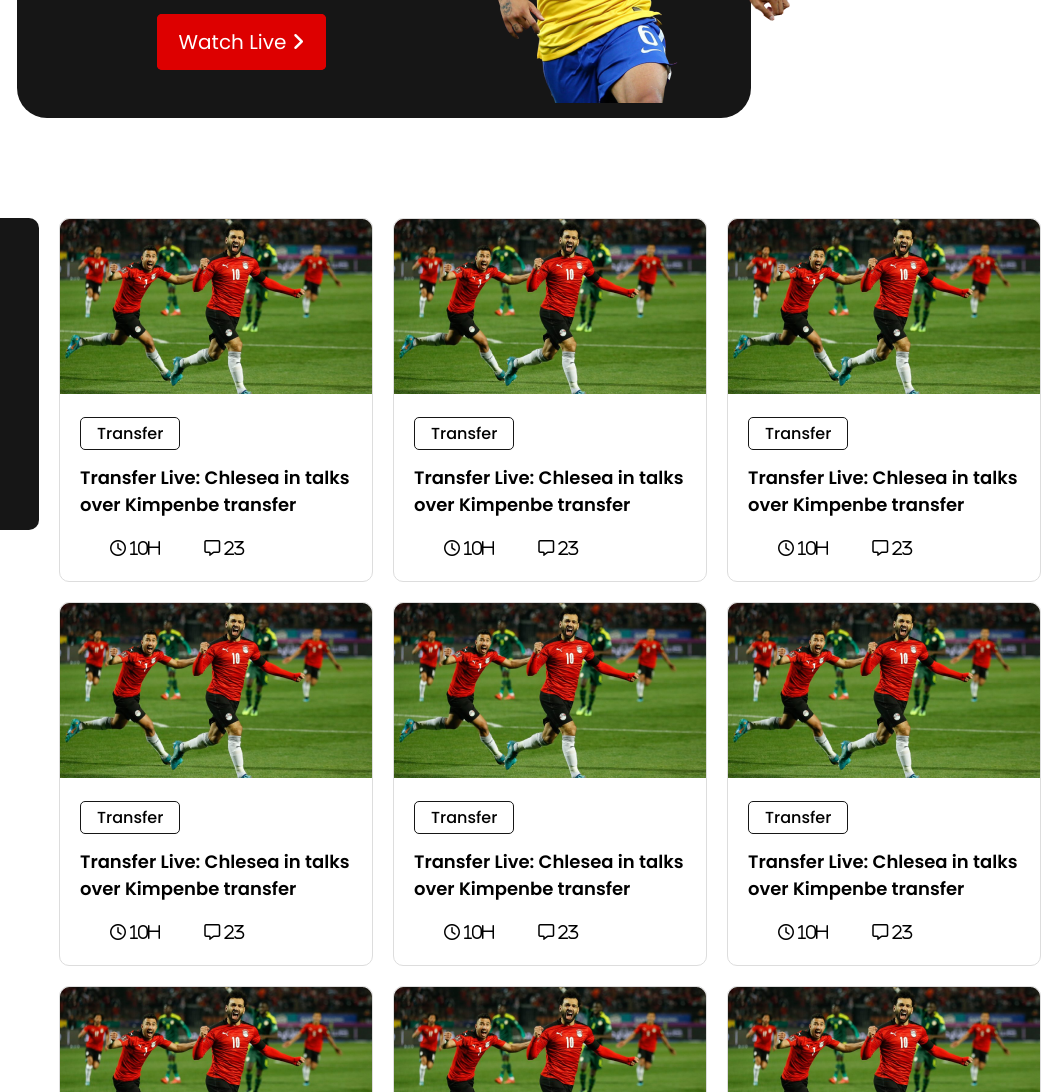
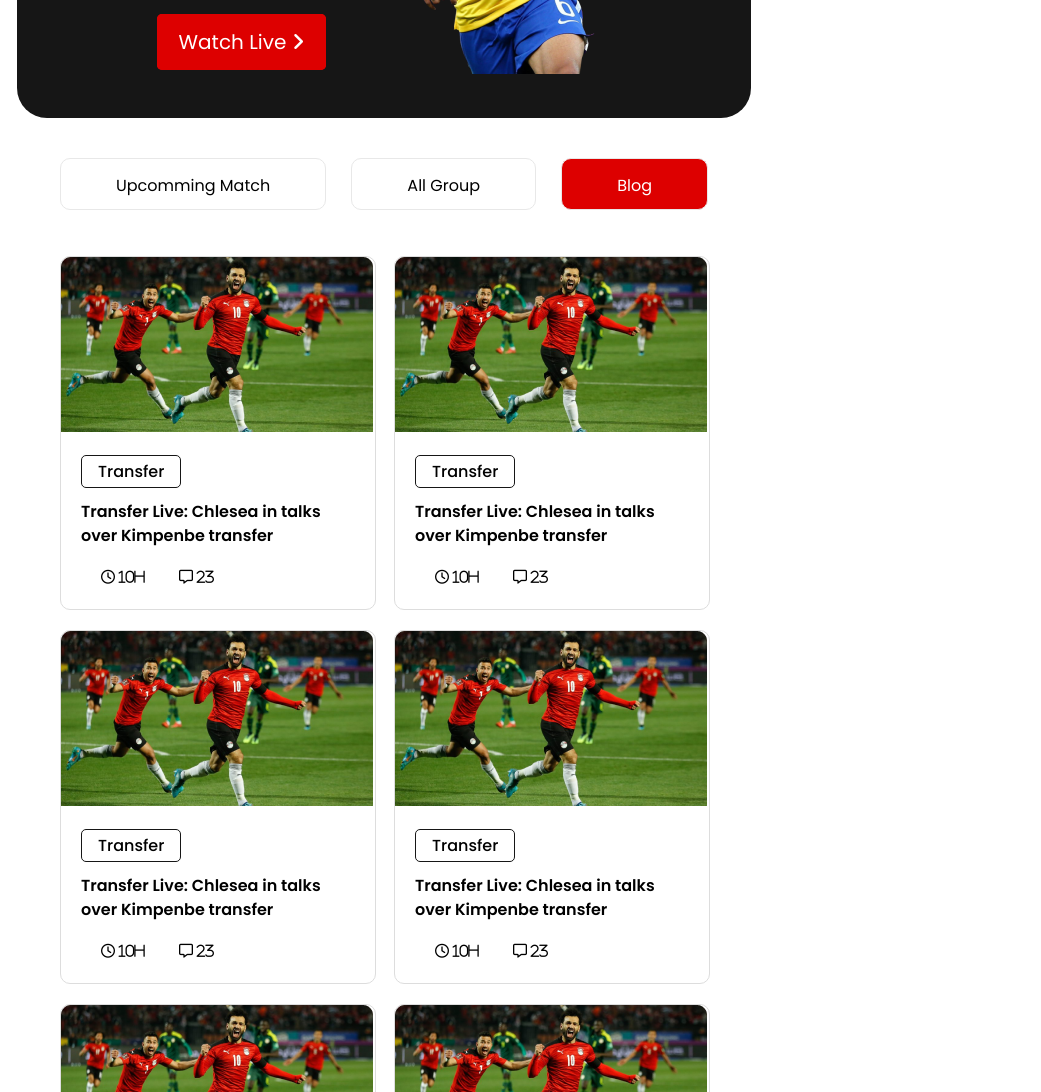
Before and after one commit to shohan89/world-cup-info, a plain HTML site: page index.html in a window 768 px wide. Shown: the part 361-1453 px from the top of the page, 1041 px wide, since content can reach past the window. Drawn offline with Linux system fonts and the light colour scheme.

Commit message:
Blog & Side menu added

```diff
--- a/css/main.css
+++ b/css/main.css
@@ -75,6 +75,7 @@ main {
 @media only screen and (max-width: 768px) {
   .container {
     width: 100%;
+    margin-bottom: 24px;
   }
   .topBanner {
     grid-template-columns: repeat(1, 1fr);
@@ -107,6 +108,7 @@ main {
     width: 233px;
     height: 245px;
     margin-left: 22%;
+    padding: 0;
   }
 }
 
@@ -144,7 +146,8 @@ main {
   .bannerImage img {
     width: 323px;
     height: 340px;
-    padding: 58px 17px 0px 2px;
+    padding: 0;
+    margin: 0;
   }
 }
 
@@ -160,6 +163,7 @@ main {
   display: flex;
   flex-direction: column;
   justify-content: center;
+  padding: 20px;
 }
 .sideMenu ul {
   list-style: none;
@@ -168,13 +172,23 @@ main {
 .sideMenu ul li {
   text-align: center;
   font-size: 20px;
-
+  background-color: #ffffff;
+  padding: 17px 39px;
+  border-radius: 10px;
+}
+.menuGap {
+  margin-bottom: 30px;
 }
 .sideMenu ul li a {
-  color: #ffffff;
+  color: #000000;
   text-decoration: none;
 }
-
+#active {
+  background-color: #DD0000;
+}
+#activeColor {
+  color: #ffffff;
+}
 .blogSec {
   display: flex;
   flex-direction: row;
@@ -184,8 +198,6 @@ main {
   display: grid;
   grid-template-columns: repeat(3, 1fr);
   grid-gap: 20px;
-  /* border: 1px solid #E8E8E8;
-  border-radius: 10px; */
 }
 .blog {
   border: 1px solid #ddd;
@@ -213,3 +225,108 @@ main {
   margin-right: 10px;
   font-weight: 400;
 }
+button {
+  visibility: hidden;
+}
+
+/* Side Menu & Blog Mobile Devices */
+@media only screen and (max-width: 768px){
+  .sideMenu {
+    width: 100%;
+    height: 100%;
+    padding: 0;
+    background-color: #ffffff;
+  }
+  .sideMenu ul {
+    padding: 0;
+  }
+  .sideMenu ul li {
+    padding: 10px 20px;
+    border: 1px solid #E8E8E8;
+  }
+  .sideMenu ul li a {
+    font-size: 16px;
+  }
+  .blogSec {
+    flex-direction: column;
+  }
+  .blogs {
+    grid-template-columns: repeat(1, 1fr);
+  }
+  .blog {
+    width: 100%;
+  }
+  .blogImage {
+    width: 100%;
+  }
+  .blogDetails {
+    padding: 20px;
+  }
+  .blogTitle {
+    font-size: 16px;
+    line-height: 24px;
+  }
+  .icon {
+    margin-left: 20px;
+    font-size: 14px;
+  }
+  button {
+    visibility: hidden;
+  }
+}
+/* Side Menu & Blog Tablet Devices */
+@media only screen and (min-width: 768px) and (max-width: 992px){
+  .sideMenu {
+    width: 100%;
+    height: 100%;
+    padding: 0;
+    background-color: #ffffff;
+  }
+  .sideMenu ul {
+    padding: 0;
+    display: flex;
+    justify-content: space-between;
+  }
+  .sideMenu ul li {
+    padding: 10px 55px;
+    border: 1px solid #E8E8E8;
+  }
+  .sideMenu ul li a {
+    font-size: 16px;
+  }
+  .blogSec {
+    flex-direction: column;
+  }
+  .hide {
+    display: none;
+  }
+  .blogs {
+    grid-template-columns: repeat(2, 1fr);
+  }
+  .blog {
+    width: 100%;
+  }
+  .blogImage {
+    width: 100%;
+  }
+  .blogDetails {
+    padding: 20px;
+  }
+  .blogTitle {
+    font-size: 16px;
+    line-height: 24px;
+  }
+  .icon {
+    margin-left: 20px;
+    font-size: 14px;
+  }
+  button {
+    background-color: #dd0000;
+    visibility: visible;
+    padding: 12px 29px;
+    margin-top: 50px;
+    color: #ffffff;
+    border: none;
+    outline: none;
+  }
+}
--- a/index.html
+++ b/index.html
@@ -32,9 +32,9 @@
       <!-- Menu  -->
       <div class="sideMenu">
         <ul>
-          <li><a href="#">Upcomming Match</a></li>
-          <li><a href="#">All Group</a></li>
-          <li><a href="#">Blog</a></li>
+          <li class="menuGap"><a href="#">Upcomming Match</a></li>
+          <li class="menuGap"><a href="#">All Group</a></li>
+          <li class="menuGap" id="active"><a id="activeColor" href="#">Blog</a></li>
         </ul>
       </div>
       <!-- Menu  -->
@@ -128,7 +128,7 @@
             <i class="fa-regular fa-message icon"> 23</i>
           </div>
         </article>
-        <article class="blog">
+        <article class="blog hide">
           <div class="blogImage">
             <img src="assets/Blog Image.png" alt="Blog Image">
           </div>
@@ -142,6 +142,7 @@
         <!-- Blog  -->
       </div>
     </div>
+    <button>See More</button>
   </main>
 </body>
 </html>
```
